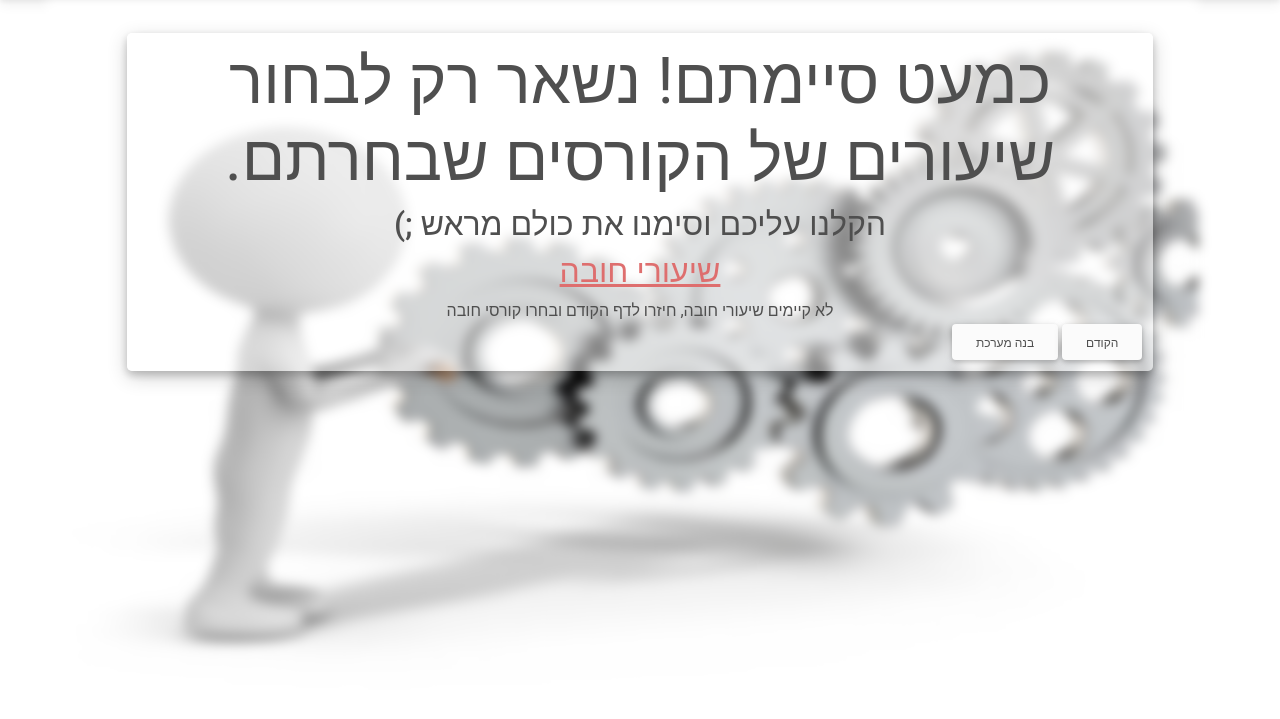
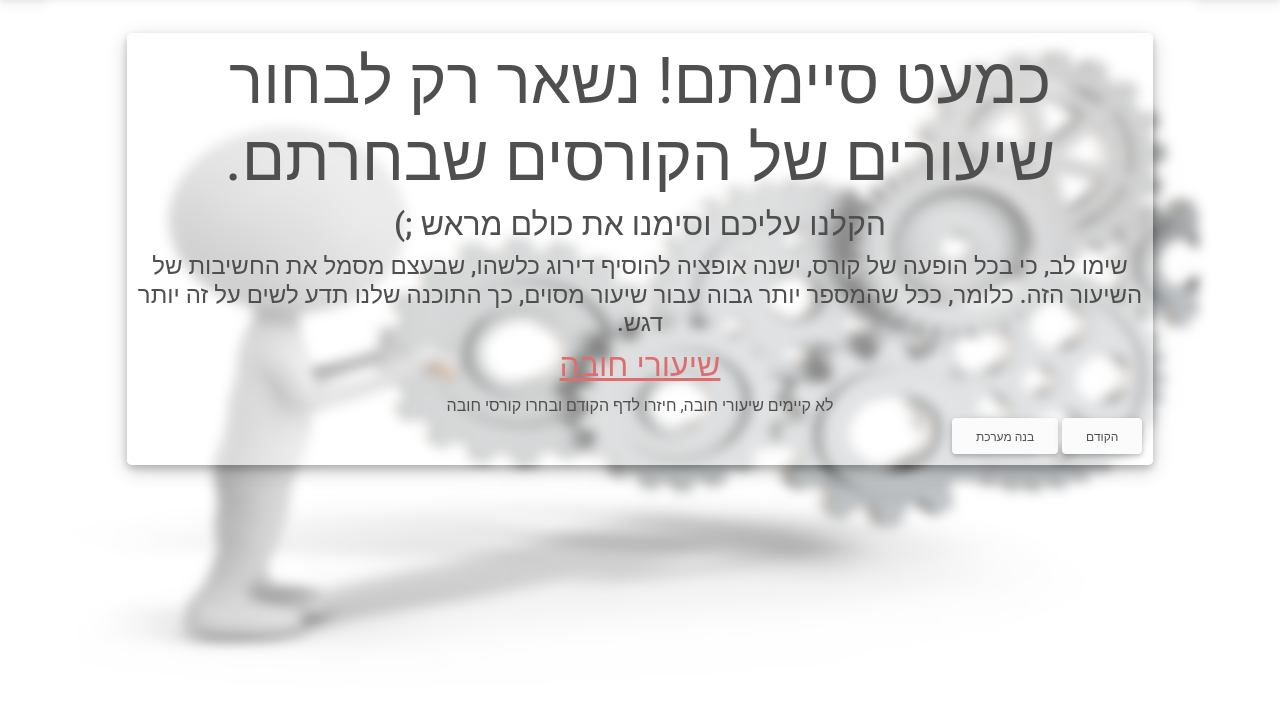
Before and after one commit to matanm28/PlanIlan, a Django app: page /timetable/lessons in a window 1280 px wide. Shown: the part 59-778 px from the top of the page. Run offline with Django 3.2, Linux system fonts and the light colour scheme; the visitor is signed in with stand-in values (Sample User, id 1); parts of the project's set-up code (start-up, migrations or seed data) failed here and were passed over; some libraries are stand-ins or nearby versions.

Commit message:
Small fixes

```diff
--- a/plan_ilan/apps/timetable_generator/views.py
+++ b/plan_ilan/apps/timetable_generator/views.py
@@ -73,7 +73,7 @@ class FirstView(AuthenticatedUserTemplateView):
 
     def get_context(self):
         data = None
-        if 'timetable_pk' in self.request.session:
+        if 'timetable_pk' in self.request.session and self.request.session['timetable_pk']:
             timetable = get_object_or_404(Timetable, pk=self.request.session['timetable_pk'])
             data = {
                 'name': timetable.name,
@@ -222,19 +222,7 @@ class BuildTimeTableView(QueryStringHandlingTemplateView):
             timetable.is_done = True
             timetable.save()
         solutions = timetable.get_solutions()
-        # l = []
-        # d = [s.as_dict for s in solutions.all()]
         d = [s.as_table_arr for s in solutions.all()]
-        # for sol in d:
-        #     dict_list = []
-        #     for day in sorted(sol.keys()):
-        #         lessons_list = []
-        #         for hour in sorted(sol[day].keys()):
-        #             lessons_list.append(hour)
-        #             lessons_list.append([sol[day][hour]])
-        #         dict_list.append(day)
-        #         dict_list.append(lessons_list)
-        #     l.append(dict_list)
         return {'solutions': solutions, 'solution_arr': d}
 
 
--- a/templates/timetable_generator/pick_lessons.html
+++ b/templates/timetable_generator/pick_lessons.html
@@ -23,6 +23,9 @@
                 <h1 class="display-3" style="text-align: center"><b>כמעט סיימתם! נשאר רק לבחור שיעורים של הקורסים
                     שבחרתם.</b></h1>
                 <h2 style="text-align: center"> הקלנו עליכם וסימנו את כולם מראש ;)</h2>
+                <h4 style="text-align: center">שימו לב, כי בכל הופעה של קורס, ישנה אופציה להוסיף דירוג כלשהו, שבעצם מסמל
+                    את החשיבות של השיעור הזה. כלומר, ככל שהמספר יותר גבוה עבור שיעור מסוים, כך התוכנה שלנו תדע לשים על
+                    זה יותר דגש.</h4>
                 <form method="post" class="form">
                     {% csrf_token %}
                     <h2 style="text-align: center; color: #de6e6e"><u>שיעורי חובה</u></h2>
```
